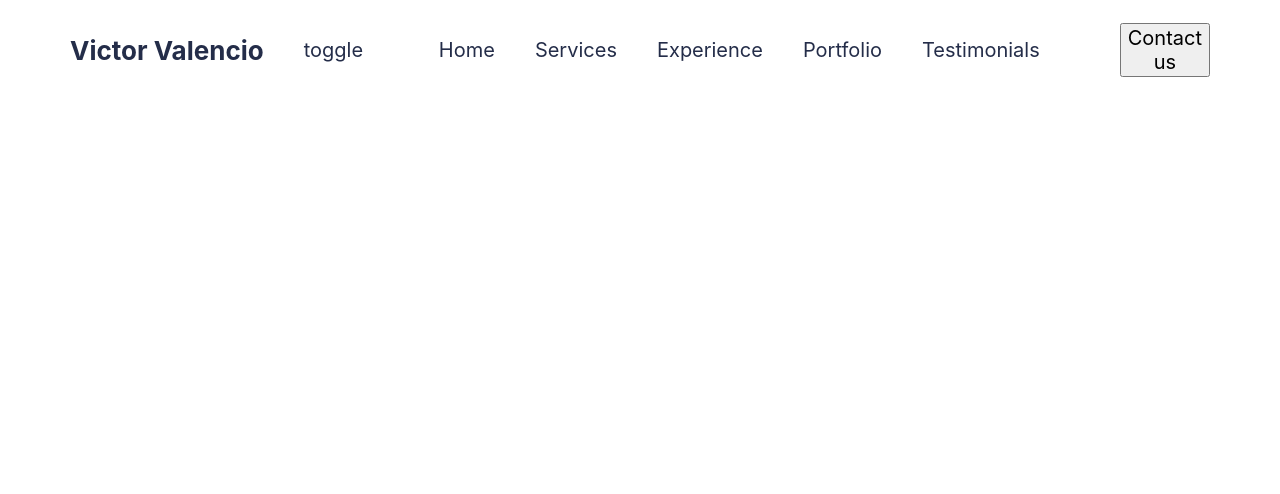
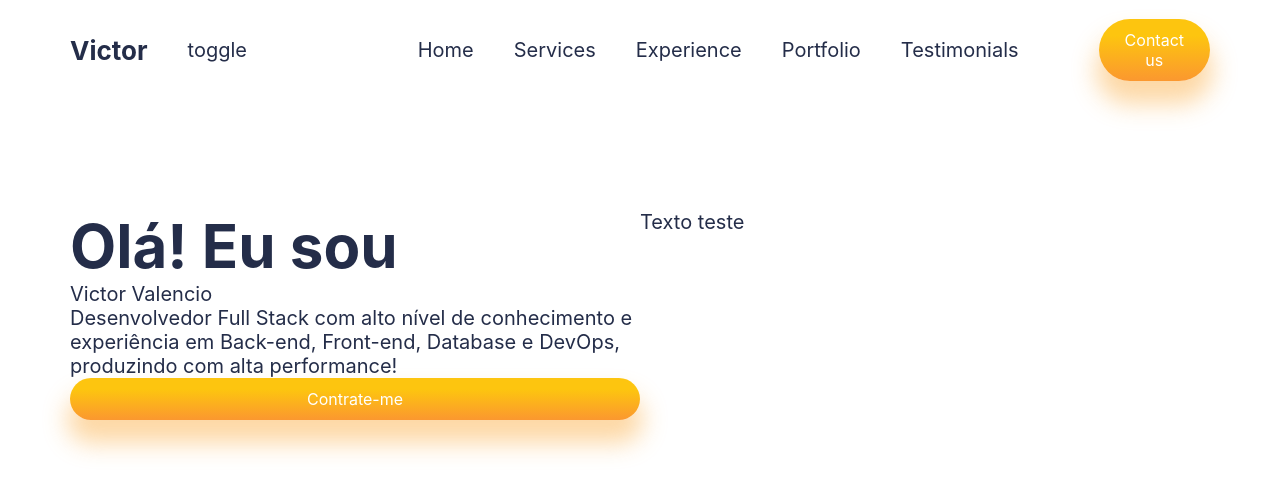
Before and after one commit to 11Victor/Portifolio-React, a React (Create React App) app: page / in a window 1280 px wide. Shown: the top 494 px of the page. Built offline with nearby package versions, Linux system fonts and the light colour scheme.

Commit message:
Componente Intro

```diff
--- a/src/App.css
+++ b/src/App.css
@@ -16,3 +16,20 @@
     overflow: hidden;
     color: var(--black);
 }
+
+.button{
+  border-radius: 34px;
+  border: none;
+  color: white;
+  font-size: 16px;
+  padding: 11px 26px 11px 26px;
+  background: linear-gradient(180deg, #fdc50f 26.71%, #fb982f 99.36%);
+  box-shadow: 0px 20px 24px 3px rgba(251, 161, 40, 0.42);
+}
+
+.button:hover{
+  background: white;
+  cursor: pointer;
+  color: var(--orange);
+  border: 1px solid var(--orange);
+}
--- a/src/App.js
+++ b/src/App.js
@@ -1,10 +1,12 @@
 import Navbar from "./Components/Navbar/Navbar";
+import Intro from "./Components/Intro/Intro";
 import './App.css'
 
 function App() {
   return (
     <div className="App">
       <Navbar/>
+      <Intro/>
     </div>
   );
 }
--- /dev/null
+++ b/src/Components/Intro/Intro.css
@@ -0,0 +1,27 @@
+.intro{
+    display: flex;
+    height: 77vh;
+    margin-top: 6rem;
+}
+
+.i-left{
+    display: flex;
+    position: relative;
+    flex: 1;
+    flex-direction: column;
+}
+
+.i-name{
+    display: flex;
+    flex-direction: column;
+}
+
+.i-name>:nth-child(1){
+    color: var(--black);
+    font-weight: bold;
+    font-size: 3rem;
+}
+
+.i-right{
+    flex: 1;
+}
--- /dev/null
+++ b/src/Components/Intro/Intro.jsx
@@ -0,0 +1,22 @@
+import React from 'react'
+import './Intro.css'
+
+const Intro = () => {
+  return (
+    <div className="intro">
+        <div className="i-left">
+            <div className="i-name">
+                <span>Olá! Eu sou </span>
+                <span>Victor Valencio</span>
+                <span>Desenvolvedor Full Stack com alto nível de conhecimento e experiência em Back-end, Front-end, Database e DevOps, produzindo com alta performance!</span>
+            </div>
+            <button className="button i-button">Contrate-me</button>
+        </div>
+        <div className="i-right">
+            Texto teste
+        </div>
+    </div>
+  )
+}
+
+export default Intro
--- a/src/Components/Navbar/Navbar.css
+++ b/src/Components/Navbar/Navbar.css
@@ -38,3 +38,7 @@
     cursor: pointer;
     color: var(--orange);
 }
+
+.n-button{
+    flex:2;
+}
--- a/src/Components/Navbar/Navbar.jsx
+++ b/src/Components/Navbar/Navbar.jsx
@@ -4,7 +4,7 @@ const Navbar = () => {
   return (
     <div className="n-wrapper">
         <div className="n-left">
-            <div className="n-name">Victor Valencio</div>
+            <div className="n-name">Victor</div>
             <span>toggle</span>
         </div>
         <div className="n-right">
@@ -17,7 +17,7 @@ const Navbar = () => {
                     <li>Testimonials</li>
                 </ul>
             </div>
-            <button className="button">
+            <button className="button n-button">
                 Contact us
             </button>
         </div>
```
